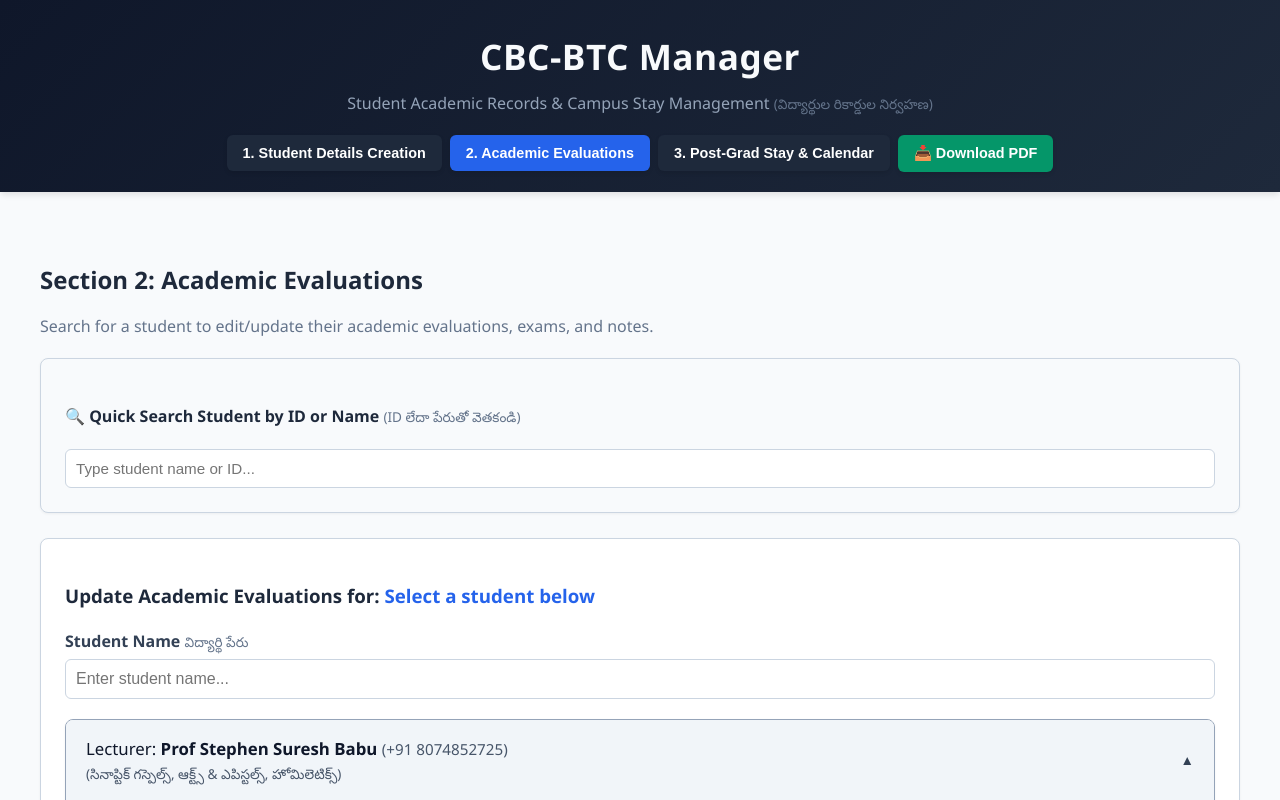
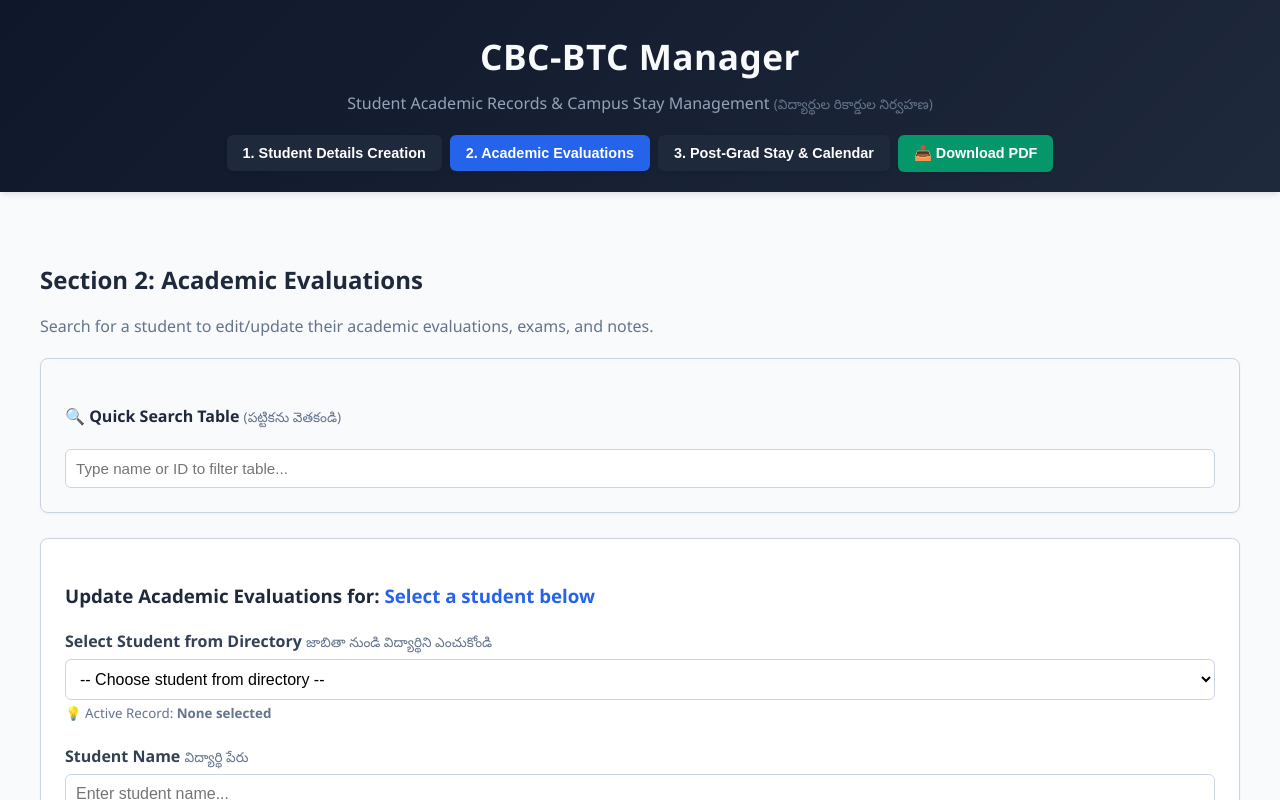
Before and after one commit to pramilaaztraining/cbc-students-manager, a React (Create React App) app: page / in a window 1280 px wide. Both pictures are taken after a click on the button "2. Academic Evaluations". Shown: the top 800 px of the page. Built offline with nearby package versions, Linux system fonts and the light colour scheme.

Commit message:
Filter records by IDs or Names in drop down for editingn

```diff
--- a/src/AcademicEvaluationsScreen.jsx
+++ b/src/AcademicEvaluationsScreen.jsx
@@ -1,4 +1,4 @@
-import React, { useState } from 'react';
+import React, { useState, useEffect } from 'react';
 import './AcademicEvaluationsScreen.css';
 
 export default function AcademicEvaluationsScreen({
@@ -12,6 +12,16 @@ export default function AcademicEvaluationsScreen({
   sampathKeys
 }) {
   const [searchTerm, setSearchTerm] = useState('');
+  const [selectedStudentId, setSelectedStudentId] = useState('');
+
+  // Keep the dropdown synchronized with active formData ID
+  useEffect(() => {
+    if (formData && formData.id) {
+      setSelectedStudentId(String(formData.id));
+    } else {
+      setSelectedStudentId('');
+    }
+  }, [formData?.id]);
 
   const [collapsedSections, setCollapsedSections] = useState({
     stephen: false,
@@ -52,7 +62,7 @@ export default function AcademicEvaluationsScreen({
     }
   };
 
-  const filteredRows = rows.filter(row =>
+  const filteredSummaryRows = rows.filter(row =>
     row.name.toLowerCase().includes(searchTerm.toLowerCase()) ||
     (row.district && row.district.toLowerCase().includes(searchTerm.toLowerCase())) ||
     String(row.id).includes(searchTerm)
@@ -149,10 +159,10 @@ export default function AcademicEvaluationsScreen({
       </div>
 
       <div className="form-card search-card">
-        <h4>🔍 Quick Search Student by ID or Name <span className="telugu-text">(ID లేదా పేరుతో వెతకండి)</span></h4>
+        <h4>🔍 Quick Search Table <span className="telugu-text">(పట్టికను వెతకండి)</span></h4>
         <input
           type="text"
-          placeholder="Type student name or ID..."
+          placeholder="Type name or ID to filter table..."
           value={searchTerm}
           onChange={(e) => setSearchTerm(e.target.value)}
           className="search-input"
@@ -166,6 +176,39 @@ export default function AcademicEvaluationsScreen({
         </h3>
 
         {formData.id && <input type="hidden" name="id" value={formData.id} />}
+
+        {/* FULLY SCROLLABLE NATIVE DROPDOWN SELECTOR */}
+        <div className="input-group" style={{ position: 'relative' }}>
+          <label>Select Student from Directory <span className="telugu-label">జాబితా నుండి విద్యార్థిని ఎంచుకోండి</span></label>
+          <select
+            value={selectedStudentId}
+            onChange={(e) => {
+              const val = e.target.value;
+              setSelectedStudentId(val);
+
+              if (!val) {
+                setFormData({ id: null, name: '', district: '', phone: '', photoLink: '', photoUrl: '', stephen: {}, rajshekar: {}, sampath: {}, accommodation: '', postGradStay: '', stayStartDateTime: '', stayEndDateTime: '' });
+                return;
+              }
+
+              const found = rows.find(r => String(r.id) === val);
+              if (found) {
+                setFormData({ ...found });
+              }
+            }}
+            style={{ width: '100%', padding: '10px', borderRadius: '6px', border: '1px solid #cbd5e1', fontSize: '1rem', background: '#fff' }}
+          >
+            <option value="">-- Choose student from directory --</option>
+            {rows.map(row => (
+              <option key={row.id} value={row.id}>
+                ID: {row.id} - {row.name} {row.district ? `(${row.district})` : ''}
+              </option>
+            ))}
+          </select>
+          <small style={{ color: '#64748b', marginTop: '4px' }}>
+            💡 Active Record: <strong>{formData.id ? `ID #${formData.id} - ${formData.name}` : 'None selected'}</strong>
+          </small>
+        </div>
 
         <div className="input-group">
           <label>Student Name <span className="telugu-label">విద్యార్థి పేరు</span></label>
@@ -255,7 +298,10 @@ export default function AcademicEvaluationsScreen({
           {formData.id && (
             <button
               type="button"
-              onClick={() => setFormData({ id: null, name: '', district: '', phone: '', photoLink: '', photoUrl: '', stephen: {}, rajshekar: {}, sampath: {}, accommodation: '', postGradStay: '', stayStartDateTime: '', stayEndDateTime: '' })}
+              onClick={() => {
+                setFormData({ id: null, name: '', district: '', phone: '', photoLink: '', photoUrl: '', stephen: {}, rajshekar: {}, sampath: {}, accommodation: '', postGradStay: '', stayStartDateTime: '', stayEndDateTime: '' });
+                setSelectedStudentId('');
+              }}
               style={{ padding: '12px 24px', background: '#64748b', color: '#fff', border: 'none', borderRadius: '6px', cursor: 'pointer' }}
             >
               Clear Selection
@@ -280,8 +326,8 @@ export default function AcademicEvaluationsScreen({
               </tr>
             </thead>
             <tbody>
-              {filteredRows.length > 0 ? (
-                filteredRows.map((row) => {
+              {filteredSummaryRows.length > 0 ? (
+                filteredSummaryRows.map((row) => {
                   const formatTableCell = (obj, keys) => {
                     if (!obj) return 'N/A';
                     return (
@@ -306,7 +352,10 @@ export default function AcademicEvaluationsScreen({
                       <td>
                         <button
                           type="button"
-                          onClick={() => handleEdit(row, 'academics')}
+                          onClick={() => {
+                            handleEdit(row, 'academics');
+                            setSelectedStudentId(String(row.id));
+                          }}
                           className="edit-btn"
                         >
                           {formData.id === row.id ? 'Editing ID: ' + row.id : 'Edit Academics'}
--- a/src/App.js
+++ b/src/App.js
@@ -98,11 +98,15 @@ function App() {
     e.preventDefault();
     if (!formData.name) return;
 
-    if (formData.id) {
+    if (formData.id && Number(formData.id) > 0) {
+      // Update existing record by ID
       setRows(rows.map(row => (row.id === Number(formData.id) ? { ...formData } : row)));
       setIsEditing(false);
     } else {
-      const nextId = rows.length > 0 ? Math.max(...rows.map(r => Number(r.id) || 0)) + 1 : 1;
+      // Generate next sequential positive ID starting from 1 (strictly excluding 0 or negative values)
+      const validIds = rows.map(r => Number(r.id)).filter(id => !isNaN(id) && id > 0);
+      const nextId = validIds.length > 0 ? Math.max(...validIds) + 1 : 1;
+
       const newEntry = { ...formData, id: nextId };
       setRows([...rows, newEntry]);
     }
@@ -124,7 +128,7 @@ function App() {
   const handleEdit = (row, targetScreen = 'creation') => {
     setIsEditing(true);
     setFormData({ ...row });
-    setActiveScreen(targetScreen); // Stays on the specified tab without resetting to creation
+    setActiveScreen(targetScreen);
     window.scrollTo({ top: 0, behavior: 'smooth' });
   };
 
--- a/src/StayCalendarScreen.jsx
+++ b/src/StayCalendarScreen.jsx
@@ -1,10 +1,34 @@
-import React, { useState } from 'react';
+import React, { useState, useEffect } from 'react';
 
-export default function StayCalendarScreen({ formData, setFormData, handleChange, handleSubmit, rows, handleEdit, calendarFilterDate, setCalendarFilterDate, filteredCalendarRows }) {
+export default function StayCalendarScreen({
+  formData,
+  setFormData,
+  handleChange,
+  handleSubmit,
+  rows,
+  handleEdit,
+  calendarFilterDate,
+  setCalendarFilterDate,
+  filteredCalendarRows
+}) {
   const [dateError, setDateError] = useState('');
+  const [selectedStudentId, setSelectedStudentId] = useState('');
+
+  useEffect(() => {
+    if (formData && formData.id) {
+      setSelectedStudentId(String(formData.id));
+    } else {
+      setSelectedStudentId('');
+    }
+  }, [formData?.id]);
 
   const handleFormSubmit = (e) => {
     e.preventDefault();
+    if (!formData.id) {
+      alert('Please select a valid student from the dropdown directory first.');
+      return;
+    }
+
     if (formData.stayStartDateTime && formData.stayEndDateTime) {
       const start = new Date(formData.stayStartDateTime);
       const end = new Date(formData.stayEndDateTime);
@@ -33,9 +57,42 @@ export default function StayCalendarScreen({ formData, setFormData, handleChange
 
         {dateError && <div className="error-banner" style={{ background: '#fee2e2', border: '1px solid #f87171', color: '#b91c1c', padding: '10px 14px', borderRadius: '6px', marginBottom: '16px' }}>{dateError}</div>}
 
-        <div className="input-group" style={{ marginBottom: '20px' }}>
-          <label>Student Name <span className="telugu-label">విద్యార్థి పేరు</span></label>
-          <input type="text" name="name" placeholder="Enter student name..." value={formData.name || ''} onChange={handleChange} required />
+        {/* FULLY SCROLLABLE NATIVE DROPDOWN SELECTOR */}
+        <div className="input-group" style={{ marginBottom: '20px', position: 'relative' }}>
+          <label>Select Student from Directory <span className="telugu-label">జాబితా నుండి విద్యార్థిని ఎంచుకోండి</span></label>
+          <select
+            value={selectedStudentId}
+            onChange={(e) => {
+              const val = e.target.value;
+              setSelectedStudentId(val);
+
+              if (!val) {
+                setFormData({ id: null, name: '', district: '', phone: '', photoLink: '', photoUrl: '', stephen: {}, rajshekar: {}, sampath: {}, accommodation: '', postGradStay: '', stayStartDateTime: '', stayEndDateTime: '' });
+                return;
+              }
+
+              const found = rows.find(r => String(r.id) === val);
+              if (found) {
+                setFormData({
+                  ...found,
+                  stayStartDateTime: found.stayStartDateTime || '',
+                  stayEndDateTime: found.stayEndDateTime || '',
+                  postGradStay: found.postGradStay || ''
+                });
+              }
+            }}
+            style={{ width: '100%', padding: '10px', borderRadius: '6px', border: '1px solid #cbd5e1', fontSize: '1rem', background: '#fff' }}
+          >
+            <option value="">-- Choose student from directory --</option>
+            {rows.map(row => (
+              <option key={row.id} value={row.id}>
+                ID: {row.id} - {row.name} {row.district ? `(${row.district})` : ''}
+              </option>
+            ))}
+          </select>
+          <small style={{ color: '#64748b', marginTop: '4px' }}>
+            💡 Target Student: <strong>{formData.id ? `ID #${formData.id} - ${formData.name}` : 'None selected'}</strong>
+          </small>
         </div>
 
         <div className="post-grad-stay-section" style={{ background: '#f8fafc', padding: '15px', borderRadius: '8px', border: '1px solid #cbd5e1' }}>
@@ -85,7 +142,10 @@ export default function StayCalendarScreen({ formData, setFormData, handleChange
           {formData.id && (
             <button
               type="button"
-              onClick={() => setFormData({ id: null, name: '', district: '', phone: '', photoLink: '', photoUrl: '', stephen: {}, rajshekar: {}, sampath: {}, accommodation: '', postGradStay: '', stayStartDateTime: '', stayEndDateTime: '' })}
+              onClick={() => {
+                setFormData({ id: null, name: '', district: '', phone: '', photoLink: '', photoUrl: '', stephen: {}, rajshekar: {}, sampath: {}, accommodation: '', postGradStay: '', stayStartDateTime: '', stayEndDateTime: '' });
+                setSelectedStudentId('');
+              }}
               style={{ padding: '12px 24px', background: '#64748b', color: '#fff', border: 'none', borderRadius: '6px', cursor: 'pointer' }}
             >
               Clear Selection
@@ -154,7 +214,10 @@ export default function StayCalendarScreen({ formData, setFormData, handleChange
                     <td>
                       <button
                         type="button"
-                        onClick={() => handleEdit(row, 'stayCalendar')}
+                        onClick={() => {
+                          handleEdit(row, 'stayCalendar');
+                          setSelectedStudentId(String(row.id));
+                        }}
                         className="edit-btn"
                       >
                         {formData.id === row.id ? 'Configuring ID: ' + row.id : 'Configure Stay'}
```
Also changed, not shown: src/StudentFormScreen.jsx (+16 -1 lines).
